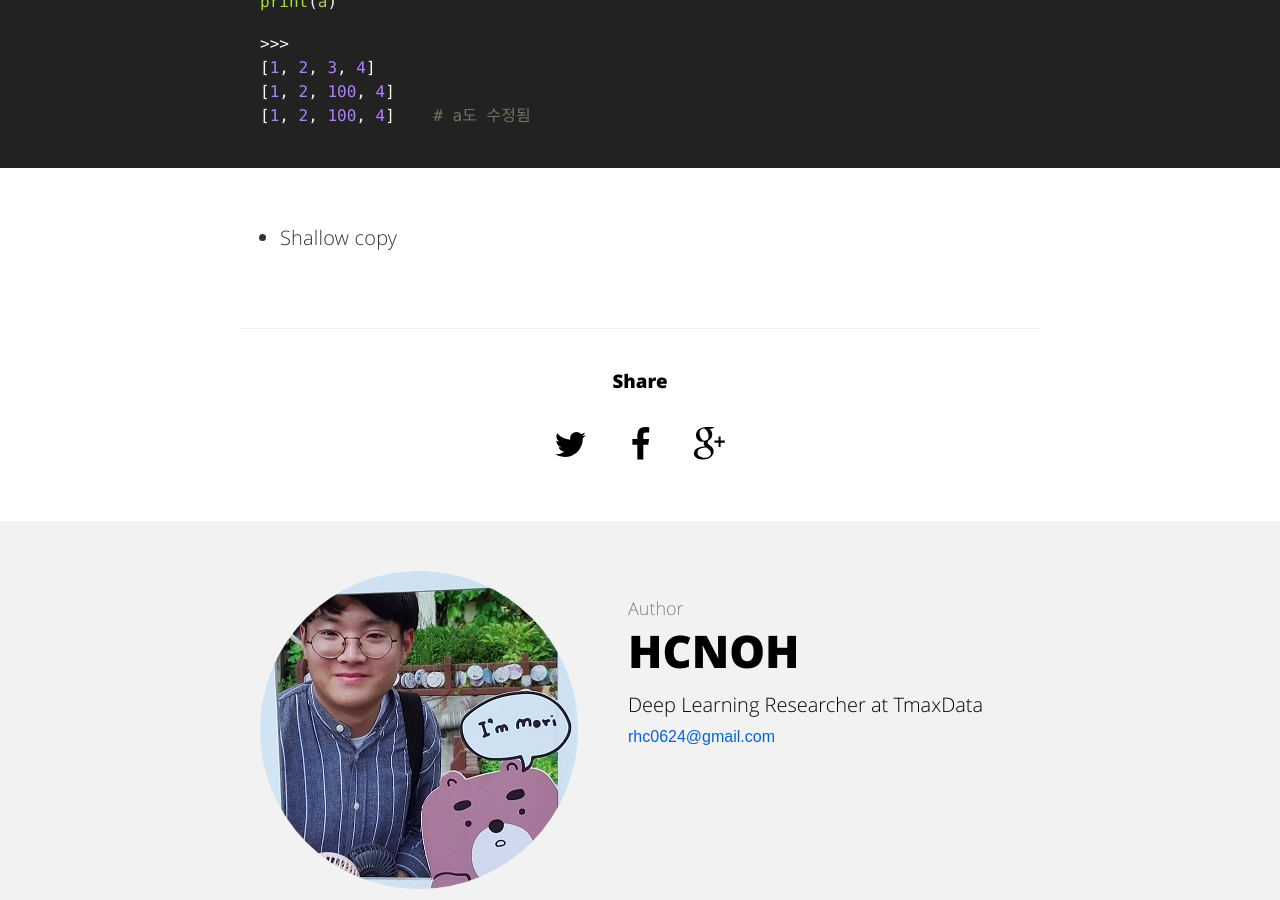
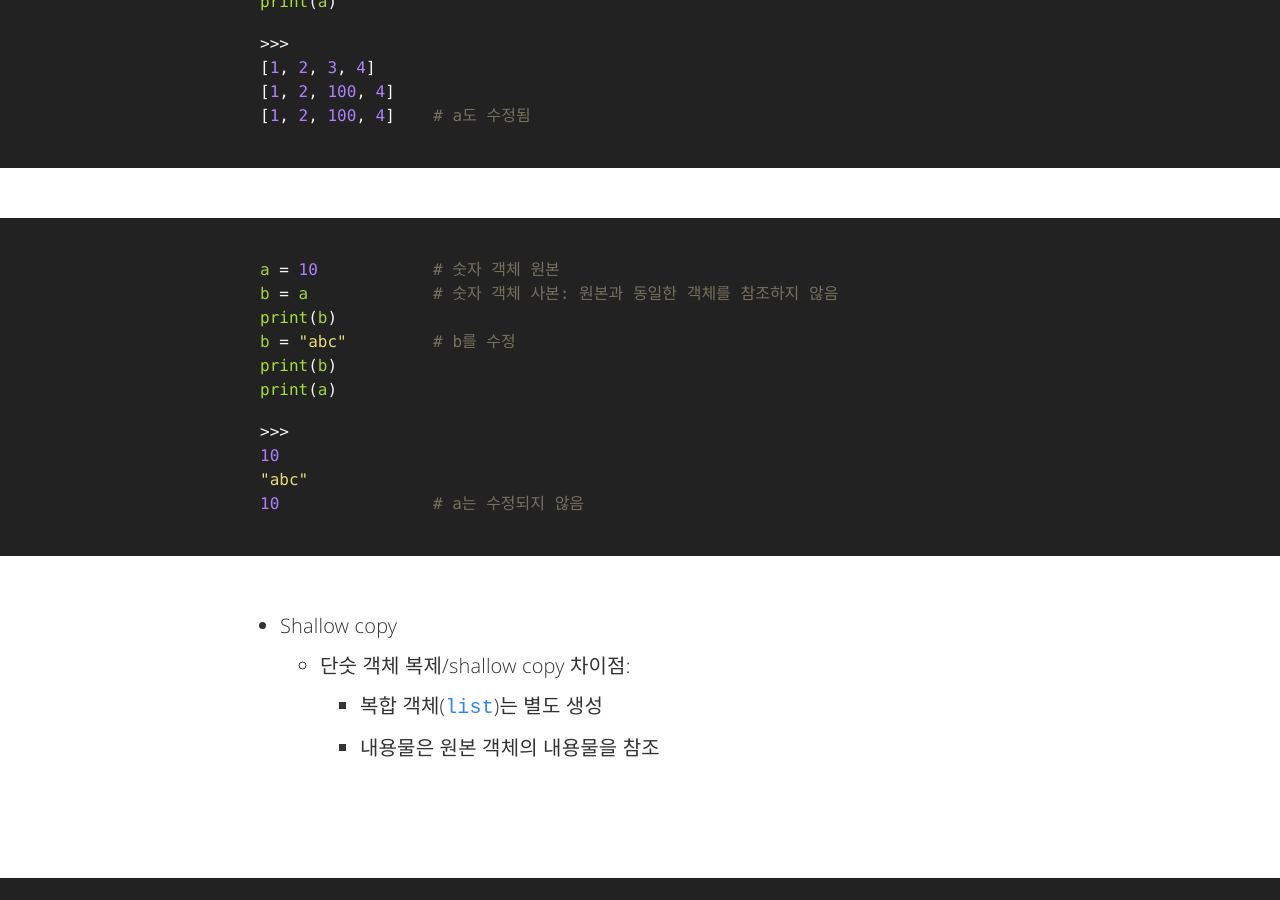
Before and after one commit to hcnoh/blog-prev, a Jekyll site: the page built from _posts/2018-09-16-effective-python-way05.md, in a window 1280 px wide and 900 px high, scrolled down 4926 px. Built offline with Jekyll 4.4.1, drawn with Linux system fonts in a browser that asks for light colours; comment, search, counter and statistics services are not loaded; some of the changed text lies outside the part shown.

Commit message:
Update 2018-09-16-effective-python-way05.md

```diff
--- a/_posts/2018-09-16-effective-python-way05.md
+++ b/_posts/2018-09-16-effective-python-way05.md
@@ -109,4 +109,35 @@
 [1, 2, 100, 4]
 [1, 2, 100, 4]    # a도 수정됨
 {% endhighlight %}
+{% highlight python %}
+a = 10            # 숫자 객체 원본
+b = a             # 숫자 객체 사본: 원본과 동일한 객체를 참조하지 않음
+print(b)
+b = "abc"         # b를 수정
+print(b)
+print(a)
+
+>>>
+10
+"abc"
+10                # a는 수정되지 않음
+{% endhighlight %}
 - Shallow copy
+  - 단숫 객체 복제/shallow copy 차이점:
+    - 복합 객체(`list`)는 별도 생성
+    - 내용물은 원본 객체의 내용물을 참조
+{% highlight python %}
+import copy
+
+a = [1, [1, 2, 3]]
+b = copy.copy(a)        # shallow copy
+print(b)
+b[0] = 10
+print(b)
+print(a)
+
+>>>
+[1, [1, 2, 3]]
+[10, [1, 2, 3]]
+[1, [1, 2, 3]]
+{% endhighlight %}
```
